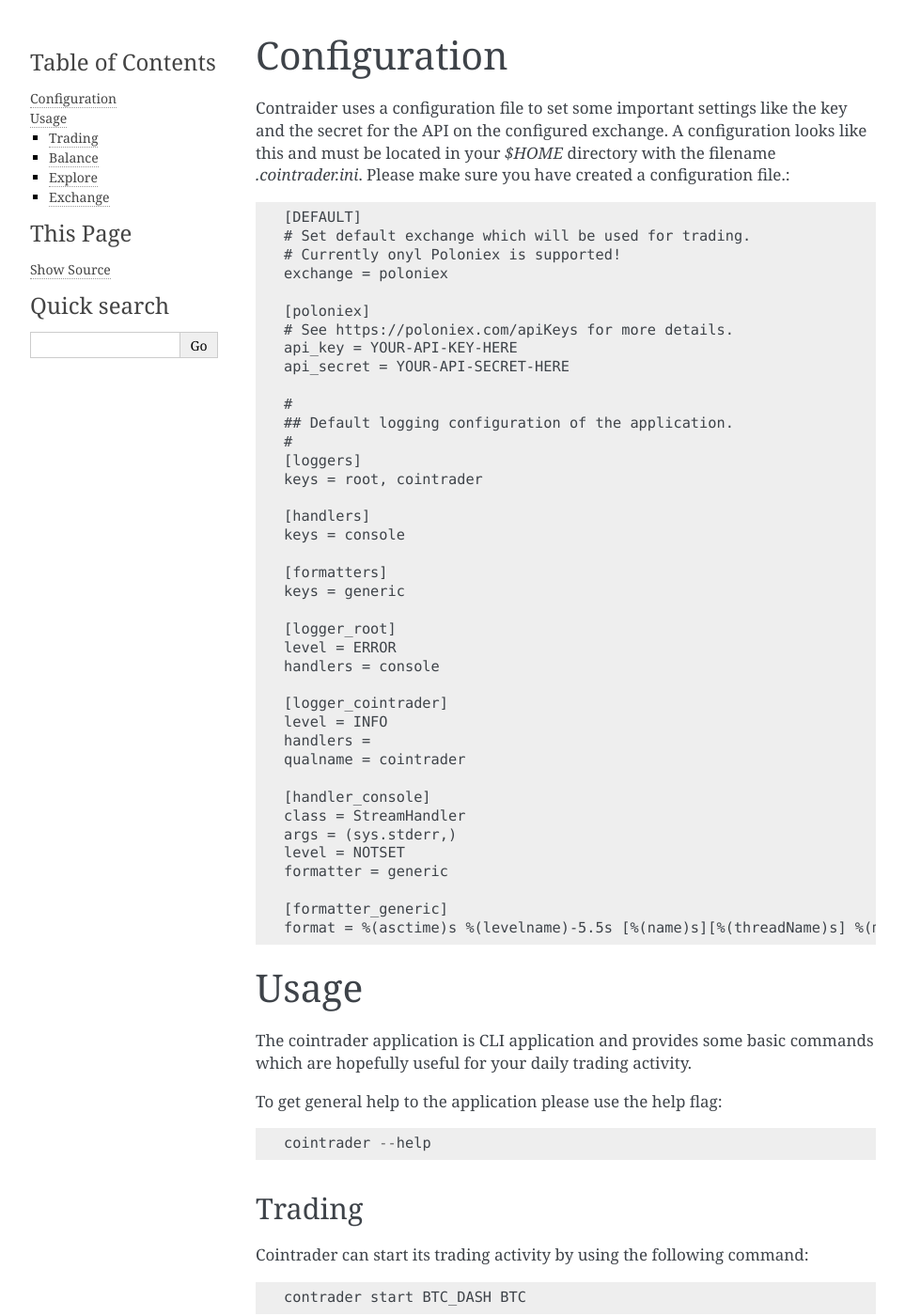
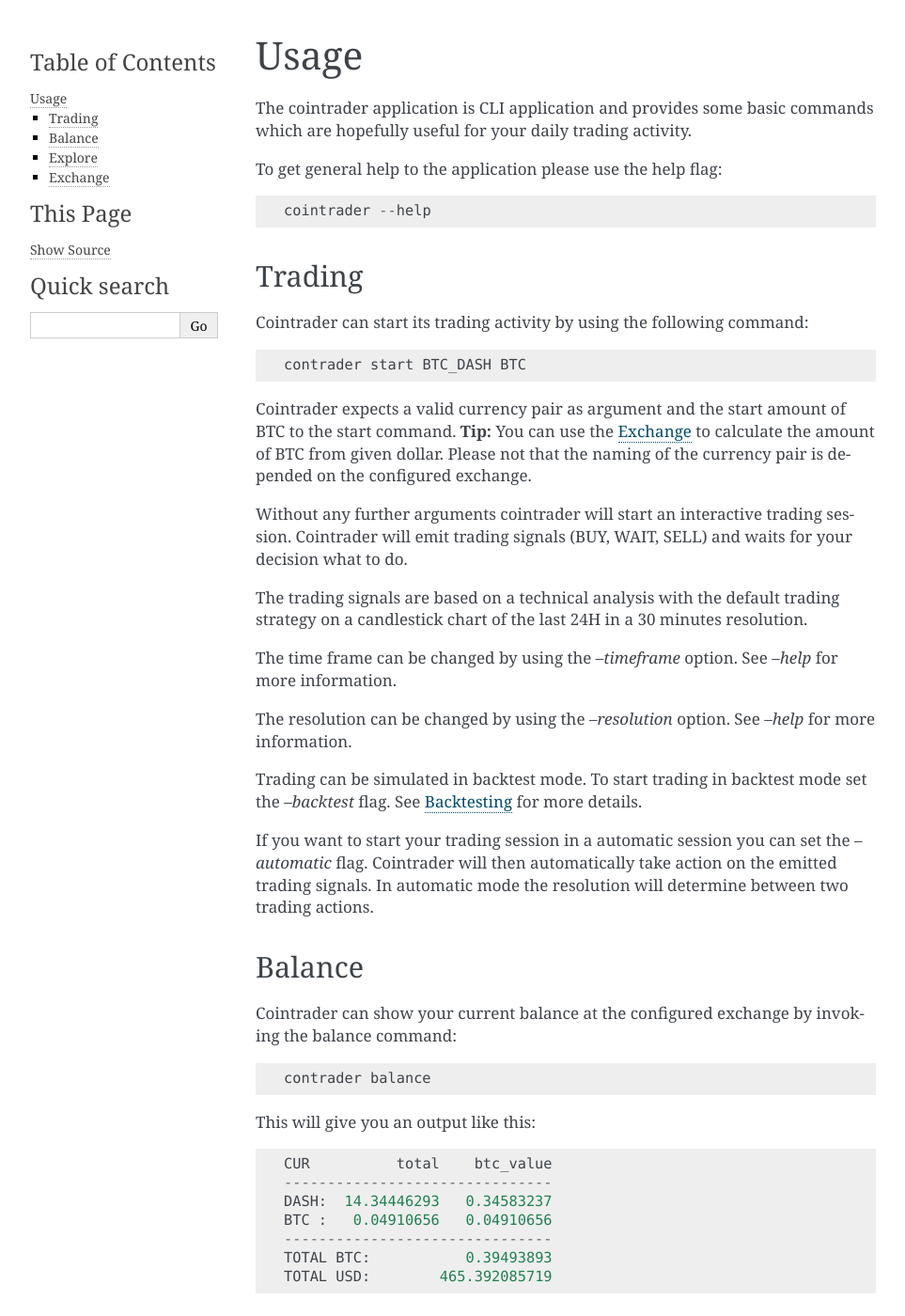
Before and after one commit to toirl/cointrader, a Sphinx documentation site: the page built from docs/usage.rst, in a window 1280 px wide and 1400 px high. Shown: the whole window at 94% size, without its empty margins (148-1111 px from the left). Built offline with Sphinx 7.4.7, drawn with Linux system fonts in a browser that asks for light colours; pages that are not in the unit, such as notebooks, are missing from menus; some of the changed text lies outside the part shown.

Commit message:
Improved documentation

```diff
--- a/docs/index.rst
+++ b/docs/index.rst
@@ -9,6 +9,7 @@ Contents:
    readme
    installation
    usage
+   strategies
    contributing
    authorshistory
 
--- a/docs/usage.rst
+++ b/docs/usage.rst
@@ -1,52 +1,3 @@
-=============
-Configuration
-=============
-Contraider uses a configuration file to set some important settings like the
-key and the secret for the API on the configured exchange. A configuration
-looks like this and must be located in your `$HOME` directory with the filename
-`.cointrader.ini`. Please make sure you have created a configuration file.::
-
-        [DEFAULT]
-        # Set default exchange which will be used for trading.
-        # Currently onyl Poloniex is supported!
-        exchange = poloniex
-
-        [poloniex]
-        # See https://poloniex.com/apiKeys for more details.
-        api_key = YOUR-API-KEY-HERE
-        api_secret = YOUR-API-SECRET-HERE
-
-        #
-        ## Default logging configuration of the application.
-        #
-        [loggers]
-        keys = root, cointrader
-
-        [handlers]
-        keys = console
-
-        [formatters]
-        keys = generic
-
-        [logger_root]
-        level = ERROR
-        handlers = console
-
-        [logger_cointrader]
-        level = INFO
-        handlers =
-        qualname = cointrader
-
-        [handler_console]
-        class = StreamHandler
-        args = (sys.stderr,)
-        level = NOTSET
-        formatter = generic
-
-        [formatter_generic]
-        format = %(asctime)s %(levelname)-5.5s [%(name)s][%(threadName)s] %(message)s
-
-
 =====
 Usage
 =====
@@ -64,7 +15,8 @@ Cointrader can start its trading activity by using the following command::
         contrader start BTC_DASH BTC
 
 Cointrader expects a valid currency pair as argument and the start amount of
-BTC to the start command.
+BTC to the start command. **Tip:** You can use the :ref:`exchange_command` to
+calculate the amount of BTC from given dollar.
 Please not that the naming of the currency pair is depended on the configured
 exchange.
 
@@ -82,9 +34,8 @@ for more information.
 The resolution can be changed by using the `--resolution` option. See `--help`
 for more information.
 
-Trading can be simulated the chart data. This is called backtesting and very
-useful to check how good your strategy performs. To start trading in backtest
-mode set the `--backtest` flag.
+Trading can be simulated in backtest mode. To start trading in backtest
+mode set the `--backtest` flag. See :ref:`backtest` for more details.
 
 If you want to start your trading session in a automatic session you can set
 the `--automatic` flag. Cointrader will then automatically take action on the
@@ -130,6 +81,8 @@ attribute to increase the amount of markets which are considered as interesting.
 Alternatively you can use the `--order-by-volume` and `--order-by-profit` flag
 to only look on profit or volume markets.
 
+.. _exchange_command:
+
 Exchange
 --------
 Exchange is a simple helper command to calculate how many BTC you get for a
```
Also changed, not shown: docs/installation.rst (+47 -0 lines), docs/strategies.rst (added, +29 -0 lines).
